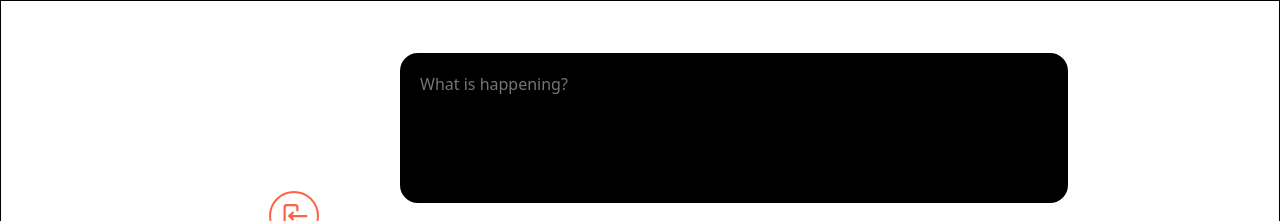
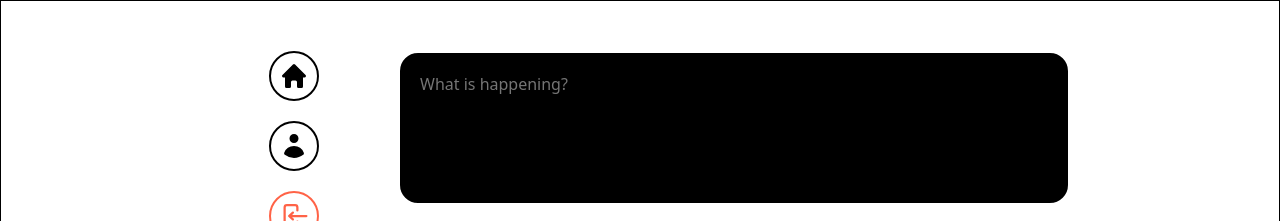
Before and after one commit to plou102/Firebase-practice, a React (Vite) app: page / in a window 1280 px wide. Shown: the top 221 px of the page. Built offline with nearby package versions, Linux system fonts and the light colour scheme; no server answers; the database is empty; sample sign-in values are in the browser's storage.

Commit message:
Style: Fix color menuItem

```diff
--- a/src/components/Layout.tsx
+++ b/src/components/Layout.tsx
@@ -93,13 +93,13 @@ const MenuItem = styled.div`
   display: flex;
   align-items: center;
   justify-content: center;
-  border: 2px solid white;
+  border: ${(props) => props.theme.menuBorder};
   height: 50px;
   width: 50px;
   border-radius: 50%;
   svg {
     width: 30px;
-    fill: white;
+    fill: ${(props) => props.theme.menuFill};
   }
 
   &.logOut {
--- a/src/theme/Theme.ts
+++ b/src/theme/Theme.ts
@@ -2,12 +2,16 @@ export const lightTheme = {
   bgColor: "white",
   textColor: "black",
   border: "1px solid black",
+  menuFill: "black",
+  menuBorder: "2px solid black",
 };
 
 export const darkTheme = {
   bgColor: "black",
   textColor: "white",
   border: "1px solid white",
+  menuFill: "white",
+  menuBorder: "2px solid white",
 };
 
 export const theme = {
```
